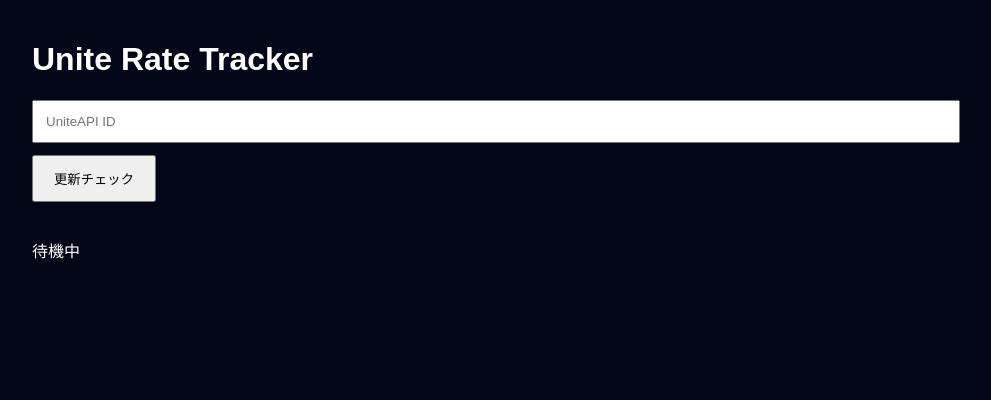
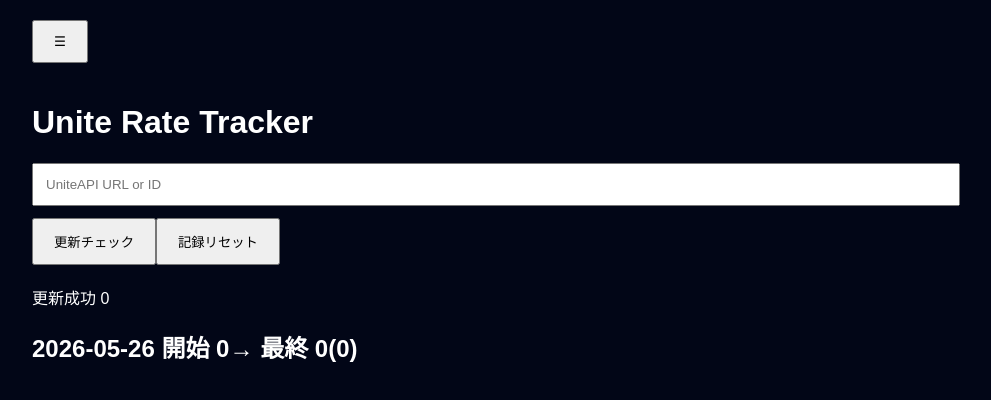
Before and after one commit to kamurayt/Unite-Rate-Tracker, a React (Vite) app: page / in a window 1280 px wide. Shown: the top 400 px of the page, without its empty margins (158-1149 px from the left). Built offline with nearby package versions, Linux system fonts and the light colour scheme.

Commit message:
Update main.jsx

```diff
--- a/src/main.jsx
+++ b/src/main.jsx
@@ -2,165 +2,390 @@ import React, { useEffect, useMemo, useState } from "react";
 import { createRoot } from "react-dom/client";
 import "./style.css";
 
-const STORAGE_KEY = "unite-rate-tracker-v2";
-const UPDATE_MINUTES = 3;
+const STORAGE_KEY = "unite_rate_tracker_v3";
 
-function signed(num) {
-  return num > 0 ? `+${num}` : `${num}`;
+function getTodayKey() {
+  const now = new Date();
+  return `${now.getFullYear()}-${String(now.getMonth() + 1).padStart(
+    2,
+    "0"
+  )}-${String(now.getDate()).padStart(2, "0")}`;
 }
 
-function buildDailyGroups(matches) {
-  const grouped = {};
-
-  matches.forEach((m) => {
-    if (!grouped[m.date]) grouped[m.date] = [];
-    grouped[m.date].push(m);
-  });
-
-  return Object.entries(grouped).map(([date, list]) => {
-    const totalDiff = list.reduce((a, b) => a + b.diff, 0);
-
-    const finalRating = list[list.length - 1]?.rating || 0;
-
-    const startRating = finalRating - totalDiff;
-
-    return {
-      date,
-      matches: list,
-      totalDiff,
-      finalRating,
-      startRating,
-    };
-  });
+function getTimeString() {
+  const now = new Date();
+  return `${String(now.getHours()).padStart(2, "0")}:${String(
+    now.getMinutes()
+  ).padStart(2, "0")}`;
 }
 
 function App() {
-  const saved = JSON.parse(
-    localStorage.getItem(STORAGE_KEY) || "null"
-  );
+  const [apiId, setApiId] = useState("");
+  const [currentRating, setCurrentRating] = useState(0);
+  const [history, setHistory] = useState([]);
+  const [dailyLogs, setDailyLogs] = useState([]);
+  const [characterStats, setCharacterStats] = useState({});
+  const [menuOpen, setMenuOpen] = useState(false);
+  const [tab, setTab] = useState("daily");
 
-  const [playerId, setPlayerId] = useState(
-    saved?.playerId || ""
-  );
+  useEffect(() => {
+    const saved = JSON.parse(localStorage.getItem(STORAGE_KEY));
 
-  const [matches, setMatches] = useState(
-    saved?.matches || []
-  );
-
-  const [status, setStatus] = useState("待機中");
-
-  const dailyGroups = useMemo(
-    () => buildDailyGroups(matches),
-    [matches]
-  );
+    if (saved) {
+      setApiId(saved.apiId || "");
+      setCurrentRating(saved.currentRating || 0);
+      setHistory(saved.history || []);
+      setDailyLogs(saved.dailyLogs || []);
+      setCharacterStats(saved.characterStats || {});
+    }
+  }, []);
 
   useEffect(() => {
     localStorage.setItem(
       STORAGE_KEY,
       JSON.stringify({
-        playerId,
-        matches,
+        apiId,
+        currentRating,
+        history,
+        dailyLogs,
+        characterStats,
       })
     );
-  }, [playerId, matches]);
+  }, [apiId, currentRating, history, dailyLogs, characterStats]);
 
-  async function updateCheck() {
-    try {
-      setStatus("更新中...");
+  useEffect(() => {
+    checkDailyReset();
+  }, []);
 
-      const res = await fetch(
-        `/api/unite?player=${encodeURIComponent(playerId)}`
-      );
+  function checkDailyReset() {
+    const today = getTodayKey();
 
-      const data = await res.json();
+    if (history.length === 0) return;
 
-      if (!data.ok) {
-        setStatus(data.error);
-        return;
-      }
+    const latestDay = history[0].date;
 
-      const previousRating =
-        matches.length > 0
-          ? matches[matches.length - 1].rating
-          : data.currentRating;
+    if (latestDay !== today) {
+      const grouped = {};
 
-      const diff =
-        data.currentRating - previousRating;
+      history.forEach((item) => {
+        if (!grouped[item.date]) grouped[item.date] = [];
+        grouped[item.date].push(item);
+      });
 
-      const now = new Date();
+      const newDailyLogs = [...dailyLogs];
 
-      const match = {
-        id: Date.now().toString(),
-        date: `${now.getFullYear()}-${String(
-          now.getMonth() + 1
-        ).padStart(2, "0")}-${String(
-          now.getDate()
-        ).padStart(2, "0")}`,
-        time: `${String(now.getHours()).padStart(
-          2,
-          "0"
-        )}:${String(now.getMinutes()).padStart(
-          2,
-          "0"
-        )}`,
-        pokemon: "取得中",
-        result: diff >= 0 ? "win" : "lose",
-        diff,
-        rating: data.currentRating,
-      };
+      Object.keys(grouped).forEach((date) => {
+        const logs = grouped[date];
 
-      setMatches((prev) => [...prev, match]);
+        const start = logs[0]?.rating || 0;
+        const end = logs[logs.length - 1]?.rating || 0;
 
-      setStatus(`更新成功 ${signed(diff)}`);
-    } catch (e) {
-      setStatus("取得失敗");
+        newDailyLogs.unshift({
+          date,
+          start,
+          end,
+          diff: end - start,
+          logs,
+        });
+      });
+
+      setDailyLogs(newDailyLogs);
+      setHistory([]);
     }
   }
 
-  useEffect(() => {
-    const id = setInterval(
-      updateCheck,
-      UPDATE_MINUTES * 60 * 1000
-    );
+  async function fetchData() {
+    try {
+      let id = apiId.trim();
 
-    return () => clearInterval(id);
-  }, []);
+      if (id.includes("/p/")) {
+        id = id.split("/p/")[1];
+      }
+
+      const response = await fetch(
+        `https://uniteapi.dev/api/player/${id}`
+      );
+
+      const data = await response.json();
+
+      const rating =
+        data?.stats?.ranked?.overall?.rating ||
+        data?.rating ||
+        0;
+
+      const match =
+        data?.matches?.[0] ||
+        {};
+
+      const character =
+        match?.pokemon ||
+        match?.pokemon_name ||
+        "不明";
+
+      const win =
+        match?.win ||
+        false;
+
+      const previous =
+        currentRating;
+
+      const diff =
+        previous === 0
+          ? 0
+          : rating - previous;
+
+      const today = getTodayKey();
+
+      const newLog = {
+        time: getTimeString(),
+        rating,
+        diff,
+        date: today,
+        character,
+        win,
+      };
+
+      const updatedHistory = [
+        ...history,
+        newLog,
+      ];
+
+      setHistory(updatedHistory);
+      setCurrentRating(rating);
+
+      const stats = {
+        ...characterStats,
+      };
+
+      if (!stats[character]) {
+        stats[character] = {
+          wins: 0,
+          losses: 0,
+          totalDiff: 0,
+        };
+      }
+
+      if (win) {
+        stats[character].wins += 1;
+      } else {
+        stats[character].losses += 1;
+      }
+
+      stats[character].totalDiff += diff;
+
+      setCharacterStats(stats);
+    } catch (e) {
+      alert("取得失敗");
+      console.error(e);
+    }
+  }
+
+  function resetLogs() {
+    if (!confirm("記録を全削除しますか？")) return;
+
+    setHistory([]);
+    setDailyLogs([]);
+    setCharacterStats({});
+    setCurrentRating(0);
+  }
+
+  const todaySummary = useMemo(() => {
+    if (history.length === 0) {
+      return {
+        start: 0,
+        end: 0,
+        diff: 0,
+      };
+    }
+
+    const start = history[0].rating;
+    const end =
+      history[history.length - 1].rating;
+
+    return {
+      start,
+      end,
+      diff: end - start,
+    };
+  }, [history]);
 
   return (
     <div className="app">
+      <button
+        className="menuBtn"
+        onClick={() =>
+          setMenuOpen(!menuOpen)
+        }
+      >
+        ☰
+      </button>
+
       <h1>Unite Rate Tracker</h1>
 
       <input
-        value={playerId}
+        value={apiId}
         onChange={(e) =>
-          setPlayerId(e.target.value)
+          setApiId(e.target.value)
         }
-        placeholder="UniteAPI ID"
+        placeholder="UniteAPI URL or ID"
       />
 
-      <button onClick={updateCheck}>
+      <button
+        className="mainBtn"
+        onClick={fetchData}
+      >
         更新チェック
       </button>
 
-      <p>{status}</p>
+      <button
+        className="resetBtn"
+        onClick={resetLogs}
+      >
+        記録リセット
+      </button>
 
-      {dailyGroups.map((day) => (
-        <div className="day" key={day.date}>
-          <h2>
-            {day.date} 開始 {day.startRating}
-            → 最終 {day.finalRating}
-            ({signed(day.totalDiff)})
-          </h2>
+      <div className="summary">
+        更新成功{" "}
+        {todaySummary.diff > 0 ? "+" : ""}
+        {todaySummary.diff}
+      </div>
 
-          {day.matches.map((m) => (
-            <div className="match" key={m.id}>
-              {m.time} {m.pokemon}{" "}
-              {signed(m.diff)} レート{" "}
-              {m.rating}
+      <div className="card">
+        <h2>
+          {getTodayKey()} 開始{" "}
+          {todaySummary.start}
+          → 最終 {todaySummary.end}
+          (
+          {todaySummary.diff > 0
+            ? "+"
+            : ""}
+          {todaySummary.diff})
+        </h2>
+
+        {history
+          .slice()
+          .reverse()
+          .map((item, index) => (
+            <div
+              key={index}
+              className="logItem"
+            >
+              <div>
+                {item.time}{" "}
+                {item.diff > 0
+                  ? "+"
+                  : ""}
+                {item.diff}
+              </div>
+
+              <div>
+                レート {item.rating}
+              </div>
+
+              <div>
+                {item.character}
+              </div>
+
+              <div>
+                {item.win
+                  ? "勝利"
+                  : "敗北"}
+              </div>
             </div>
           ))}
+      </div>
+
+      {menuOpen && (
+        <div className="menu">
+          <div className="tabs">
+            <button
+              className={
+                tab === "daily"
+                  ? "activeTab"
+                  : ""
+              }
+              onClick={() =>
+                setTab("daily")
+              }
+            >
+              日別
+            </button>
+
+            <button
+              className={
+                tab === "character"
+                  ? "activeTab"
+                  : ""
+              }
+              onClick={() =>
+                setTab("character")
+              }
+            >
+              キャラ別
+            </button>
+          </div>
+
+          {tab === "daily" && (
+            <div>
+              {dailyLogs.map(
+                (day, index) => (
+                  <div
+                    className="menuCard"
+                    key={index}
+                  >
+                    <h3>
+                      {day.date}
+                    </h3>
+
+                    <p>
+                      {day.start} →
+                      {day.end}
+                    </p>
+
+                    <p>
+                      {day.diff > 0
+                        ? "+"
+                        : ""}
+                      {day.diff}
+                    </p>
+                  </div>
+                )
+              )}
+            </div>
+          )}
+
+          {tab === "character" && (
+            <div>
+              {Object.entries(
+                characterStats
+              ).map(
+                ([name, stat]) => (
+                  <div
+                    className="menuCard"
+                    key={name}
+                  >
+                    <h3>{name}</h3>
+
+                    <p>
+                      {stat.wins}勝{" "}
+                      {stat.losses}敗
+                    </p>
+
+                    <p>
+                      レート増減{" "}
+                      {stat.totalDiff >
+                      0
+                        ? "+"
+                        : ""}
+                      {stat.totalDiff}
+                    </p>
+                  </div>
+                )
+              )}
+            </div>
+          )}
         </div>
-      ))}
+      )}
     </div>
   );
 }
```
